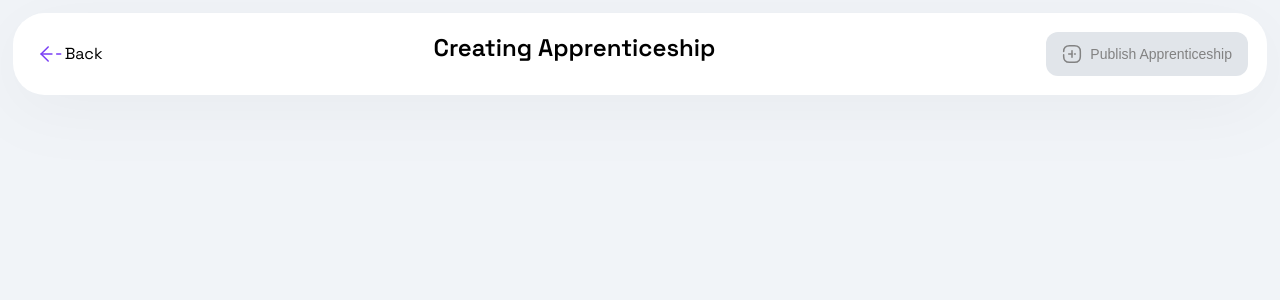
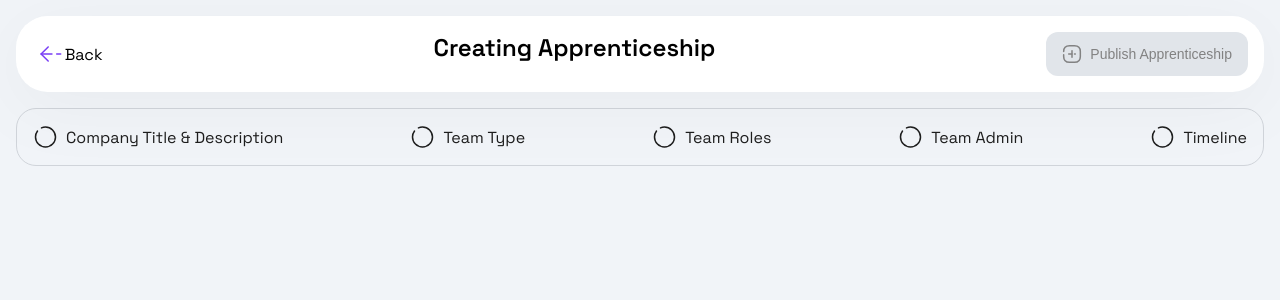
Before and after one commit to radicalx-apprenticeship/Front-End, a React (Create React App) app: page /apprenticeship in a window 1280 px wide. Shown: the top 300 px of the page. Built offline with nearby package versions, Linux system fonts and the light colour scheme; no server answers; sample sign-in values are in the browser's storage.

Commit message:
feat: Add the progress bar component

```diff
--- a/src/App.js
+++ b/src/App.js
@@ -2,7 +2,7 @@ import React from "react";
 import "./styles/global.css";
 import Login from "./pages/Login";
 import Dashboard from "./pages/Dashboard";
-import Apprenticeship from "./pages/Apprenticeship";
+import Apprenticeship from "./pages/Apprenticeship/Apprenticeship";
 import PageNotFound from "./pages/PageNotFound";
 import PrivateRoute from "./components/Navigation/PrivateRoute";
 import { AuthProvider } from "./context/AuthContext";
--- a/src/pages/Apprenticeship.js
+++ /dev/null
@@ -1,37 +0,0 @@
-import React from "react";
-import { useNavigate } from "react-router-dom";
-import { Button } from "../components";
-// CSS Imports
-import "../styles/apprenticeship.css";
-import arrow from "../assets/arrow-left.svg";
-import AddLogo from "../assets/add-square.svg";
-
-const Apprenticeship = () => {
-  // State Variables
-  const history = useNavigate();
-
-  return (
-    <div className="appren-container">
-      {/* Page header */}
-      <div className="appren-header">
-        {/* Go Back Button */}
-        <button
-          className="back-btn-container back-button"
-          onClick={() => {
-            // go back handler
-            history(-1);
-          }}
-        >
-          <img src={arrow} alt="" />
-          <p> Back</p>
-        </button>
-        <h2>Creating Apprenticeship</h2>
-        <Button icon={AddLogo} disabled>
-          Publish Apprenticeship
-        </Button>
-      </div>
-    </div>
-  );
-};
-
-export default Apprenticeship;
--- /dev/null
+++ b/src/pages/Apprenticeship/Apprenticeship.js
@@ -0,0 +1,17 @@
+import React from "react";
+import ApprenticeshipHeader from "./ApprenticeshipHeader";
+import ProgressBar from "./ProgressBar";
+// CSS Imports
+import "../../styles/apprenticeship.css";
+const Apprenticeship = () => {
+  return (
+    <div className="appren-container">
+      {/* Page header */}
+      <ApprenticeshipHeader />
+      {/* Progress bar */}
+      <ProgressBar />
+    </div>
+  );
+};
+
+export default Apprenticeship;
--- /dev/null
+++ b/src/pages/Apprenticeship/ApprenticeshipHeader.jsx
@@ -0,0 +1,30 @@
+import arrow from "../../assets/arrow-left.svg";
+import AddLogo from "../../assets/add-square.svg";
+import { Button } from "../../components";
+import { useNavigate } from "react-router-dom";
+
+const ApprenticeshipHeader = () => {
+  const history = useNavigate();
+
+  return (
+    <div className="appren-header">
+      {/* Go Back Button */}
+      <button
+        className="back-btn-container back-button"
+        onClick={() => {
+          // go back handler
+          history(-1);
+        }}
+      >
+        <img src={arrow} alt="" />
+        <p> Back</p>
+      </button>
+      <h2>Creating Apprenticeship</h2>
+      <Button icon={AddLogo} disabled>
+        Publish Apprenticeship
+      </Button>
+    </div>
+  );
+};
+
+export default ApprenticeshipHeader;
--- /dev/null
+++ b/src/pages/Apprenticeship/ProgressBar.jsx
@@ -0,0 +1,39 @@
+import TickCircle from "../../assets/tick-circle.svg";
+import UntickCircle from "../../assets/untick-circle.svg";
+const progressBarTitle = [
+  "Company Title & Description",
+  "Team Type",
+  "Team Roles",
+  "Team Admin",
+  "Timeline",
+];
+const ProgressBar = () => {
+  const completed = [false, false, false, false, false];
+  const progressBarItems = progressBarTitle.map((item, index) => {
+    return { title: item, completed: completed[index] };
+  });
+
+  return (
+    <div className="progress-bar">
+      {progressBarItems.map((item) => {
+        return (
+          <div
+            className={`progress-bar__item ${
+              item.completed ? "progress-bar__item--completed" : ""
+            }`}
+            key={item.title}
+          >
+            <img
+              src={item.completed ? TickCircle : UntickCircle}
+              alt="tick-circle"
+              className="progress-bar__item__tick"
+            />
+            {item.title}
+          </div>
+        );
+      })}
+    </div>
+  );
+};
+
+export default ProgressBar;
--- a/src/styles/apprenticeship.css
+++ b/src/styles/apprenticeship.css
@@ -10,8 +10,8 @@
   display: flex;
   justify-content: space-between;
   background-color: var(--color-white);
-  margin: 0.8em;
-  padding: 1.2em;
+  margin: 1rem;
+  padding: 1rem;
   border-radius: 2em;
   filter: drop-shadow(0px 12px 34px rgba(0, 0, 0, 0.04));
 }
@@ -33,3 +33,26 @@
 .back-button:hover {
   cursor: pointer;
 }
+
+.progress-bar {
+  display: flex;
+  justify-content: space-between;
+  align-items: center;
+  margin-inline: 1rem;
+  padding: 1rem;
+  border: 1px solid #d0d4da;
+  border-radius: 1.25rem;
+  color: #1e1e1e;
+}
+
+.progress-bar__item {
+  display: flex;
+  justify-content: center;
+  align-items: center;
+  gap: 0.5rem;
+}
+
+.progress-bar__item--completed {
+  font-weight: 500;
+  color: var(--color-purple);
+}
```
Also changed, not shown: src/assets/tick-circle.svg (added), src/assets/untick-circle.svg (added).
